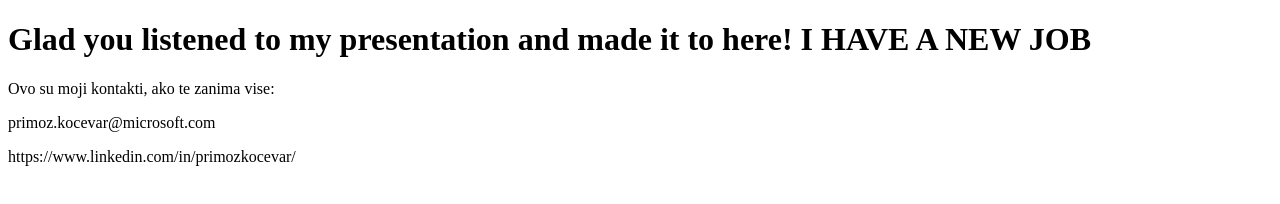
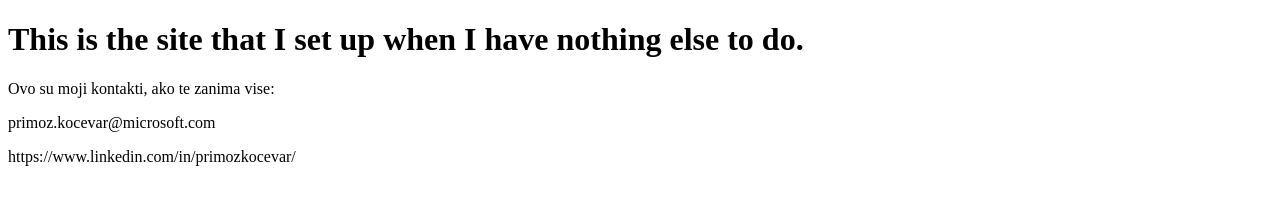
Before and after one commit to primozkocevar/html-demo, a plain HTML site: page index.html in a window 1280 px wide. Drawn offline with Linux system fonts and the light colour scheme.

Commit message:
Update index.html

```diff
--- a/index.html
+++ b/index.html
@@ -2,7 +2,7 @@
 <html>
 <body>
 
-<h1>Glad you listened to my presentation and made it to here! I HAVE A NEW JOB</h1>
+<h1>This is the site that I set up when I have nothing else to do.</h1>
 <p>Ovo su moji kontakti, ako te zanima vise:</p>
 <p>primoz.kocevar@microsoft.com</p>
   https://www.linkedin.com/in/primozkocevar/
```
